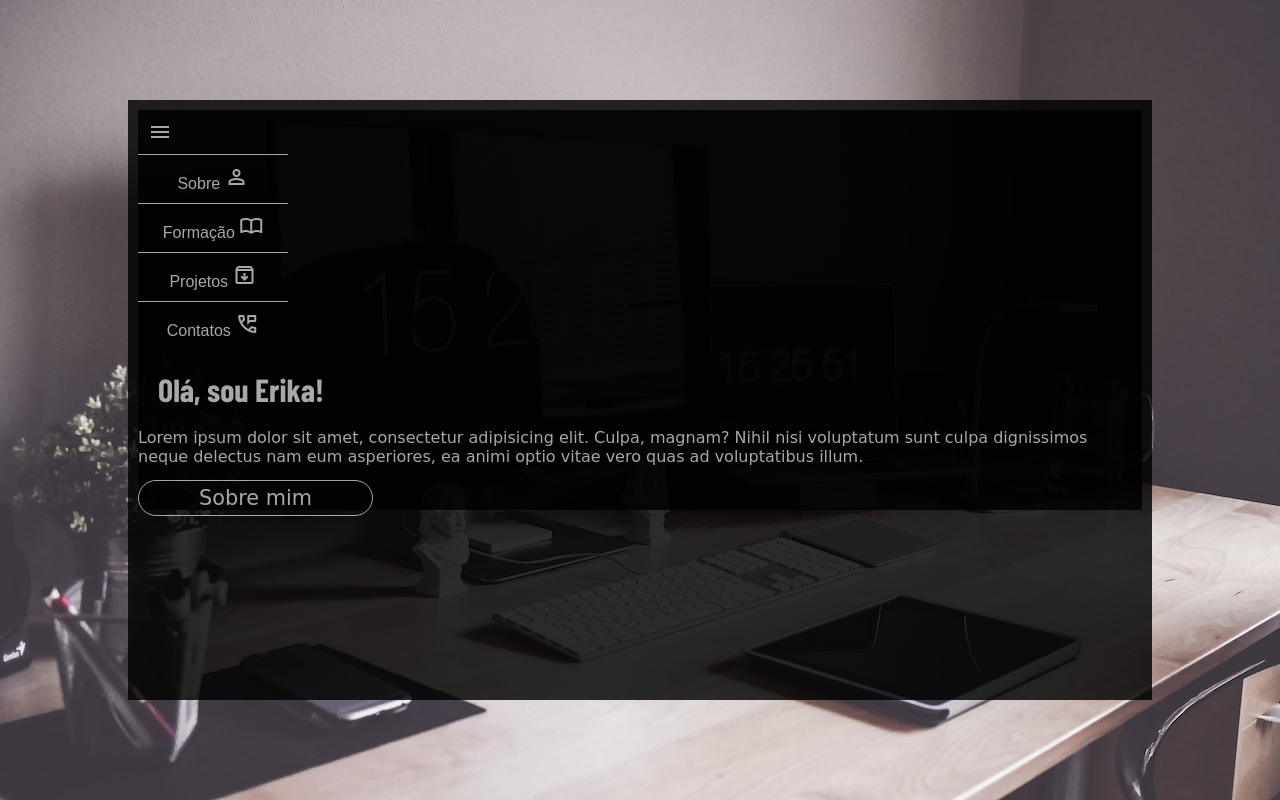
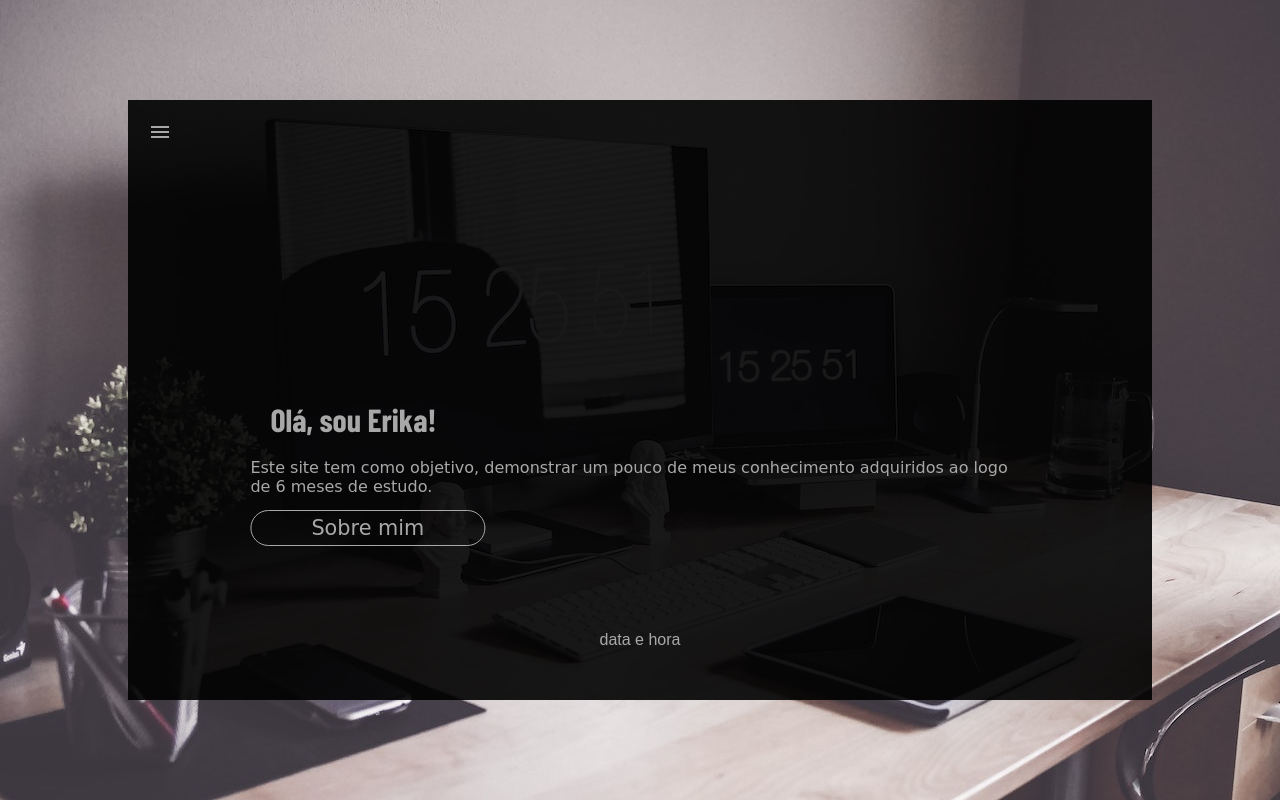
Before and after one commit to erikafirmino/projeto-site-curriculo, a plain HTML site: page index.html in a window 1280 px wide. Drawn offline with nearby package versions, Linux system fonts and the light colour scheme; a web font is replaced by a local one.

Commit message:
pagina principal

```diff
--- a/assets/css/style.css
+++ b/assets/css/style.css
@@ -11,7 +11,7 @@
 */
 :root {
     --cor1: rgb(169, 168, 168);
-    --cor2: rgba(0, 0, 0, 0.821);
+    --cor2: rgba(0, 0, 0, 0.900);
 
 
     --font1: 'Edu NSW ACT Foundation', cursive;
@@ -33,7 +33,7 @@ body{
 
 }
 .conteiner{
-
+    background-color: #00000049;
     position: relative;
     height: 100vh;
     width: 100vw;
@@ -50,7 +50,6 @@ body{
     padding: 10px;
 }
 header{
-    background-color: var(--cor2);
 
 }
 header > h1{
@@ -59,7 +58,7 @@ header > h1{
     color: var(--cor1);
 }
 nav{
-    display: inline-block;
+    display: none
 }
 nav > ul{
     list-style-type: none;
@@ -78,11 +77,25 @@ nav > ul > li > a:hover {
 }
 #burger{
     color: var(--cor1);
+    width: 150px;
     display: block;
     padding: 10px;
+    cursor: pointer;
+}
+span#burger:hover{
+    background-color: rgba(169, 168, 168, 0.300);
+}
+#icons{
+    text-align: center;
 }
 main {
-    background-color: var(--cor2);
+    width: 80%;
+    position: absolute;
+    top: 60%;
+    left: 50%;
+    transform: translate(-50%, -50%);
+
+    padding: 20px;
     color: var(--cor1);
 }
 main > div > h1{
@@ -106,3 +119,12 @@ main > div > a {
 main > div > a:hover{
     background-color: rgba(169, 168, 168, 0.300);
 }
+footer{
+    position: absolute;
+    top: 90%;
+    left: 50%;
+    transform: translate(-50%, -50%);
+
+    color: var(--cor1);
+    text-align: center;
+}
--- a/assets/js/index.js
+++ b/assets/js/index.js
@@ -0,0 +1,10 @@
+
+let menu = document.querySelector('#menu')
+
+function clickMenu(){
+    if (menu.style.display == 'block') {
+        menu.style.display = 'none'
+    } else {
+        menu.style.display = 'block'
+    }
+}
--- a/index.html
+++ b/index.html
@@ -14,27 +14,27 @@
         <div class="conteudo">
             <header>
 
-               <span id="burger" class="material-symbols-outlined"> menu </span>
-                <nav>
+               <span id="burger" class="material-symbols-outlined" onclick="clickMenu()"> menu </span>
+                <nav id="menu">
                     <ul>
                         <li>
-                            <a href="#"> Sobre
-                                <span id="icons" class="material-symbols-outlined"> person </span>
+                            <a href="./sobre.html" rel="next" target="_self">
+                                <span id="icons" class="material-symbols-outlined"> person </span> Sobre
                             </a>
                         </li>
                         <li>
-                            <a href="#"> Formação
-                                <span id="icons" class="material-symbols-outlined"> import_contacts </span>
+                            <a href="#">
+                                <span id="icons" class="material-symbols-outlined"> import_contacts </span> Formação
                             </a>
                         </li>
                         <li>
-                            <a href="#">Projetos
-                                <span id="icons" class="material-symbols-outlined"> archive </span>
+                            <a href="#">
+                                <span id="icons" class="material-symbols-outlined"> archive </span> Projetos
                             </a>
                         </li>
                         <li>
-                            <a href="#">Contatos
-                                <span id="icons" class="material-symbols-outlined"> perm_phone_msg </span>
+                            <a href="#">
+                                <span id="icons" class="material-symbols-outlined"> perm_phone_msg </span> Contatos
                             </a>
                     </ul>
                 </nav>
@@ -43,12 +43,13 @@
                 <div id="apresentacao">
                 <h1> Olá, sou Erika!</h1>
                 <p>
-                    Lorem ipsum dolor sit amet, consectetur adipisicing elit. Culpa, magnam? Nihil nisi voluptatum sunt culpa dignissimos neque delectus nam eum asperiores, ea animi optio vitae vero quas ad voluptatibus illum.
+                    Este site tem como objetivo, demonstrar um pouco de meus conhecimento adquiridos ao logo de 6 meses de estudo.
                 </p>
-                <a href="#">Sobre mim</a>
+                <a href="./sobre.html" rel="next" target="_self" >Sobre mim</a>
                 <span id="date"></span>
                 </div>
             </main>
+            <footer id="date">data e hora</footer>
         </div>
     </div>
     <script src="/assets/js/index.js"></script>
```
Also changed, not shown: sobre.html (added, +15 -0 lines).
